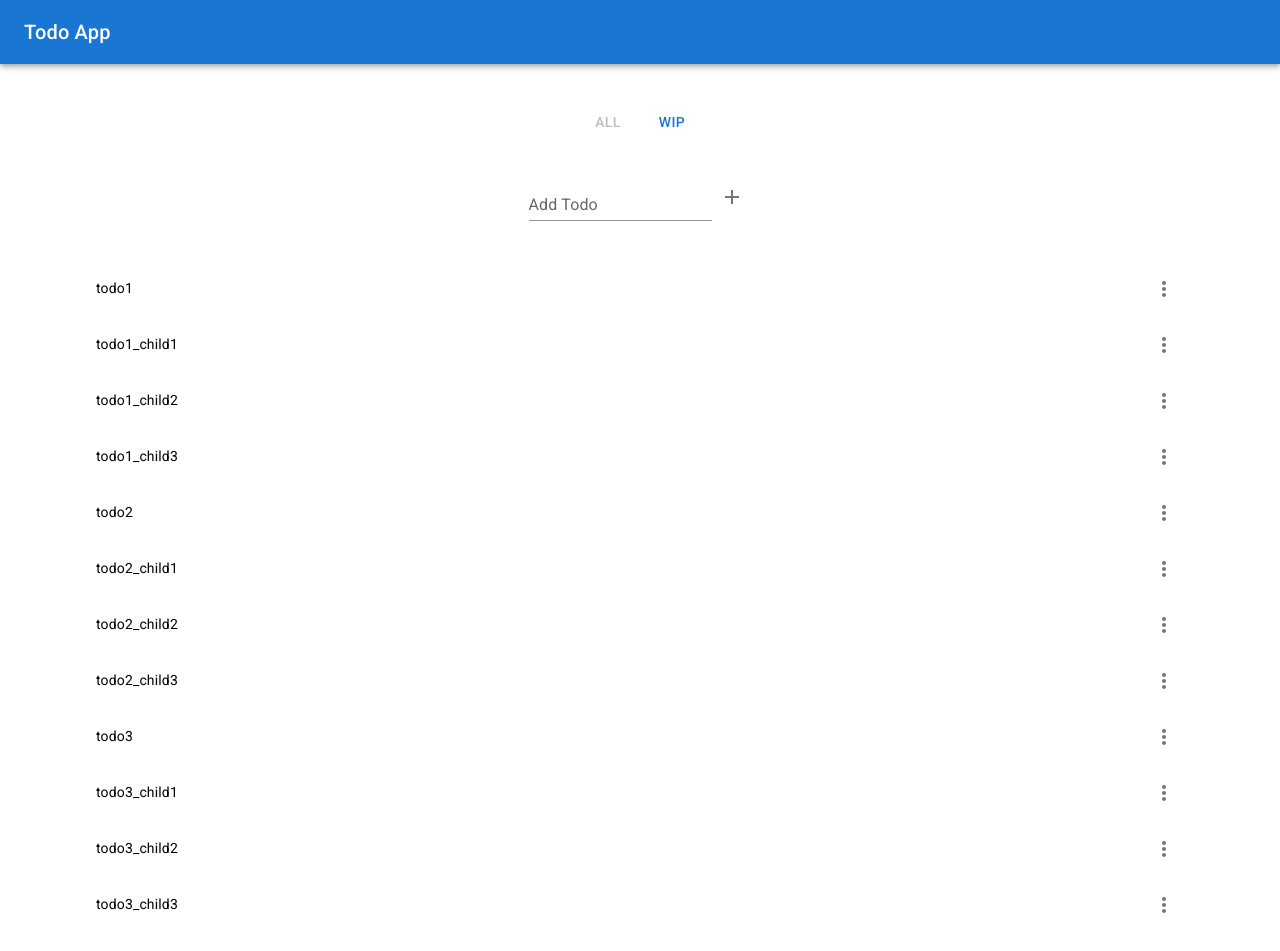
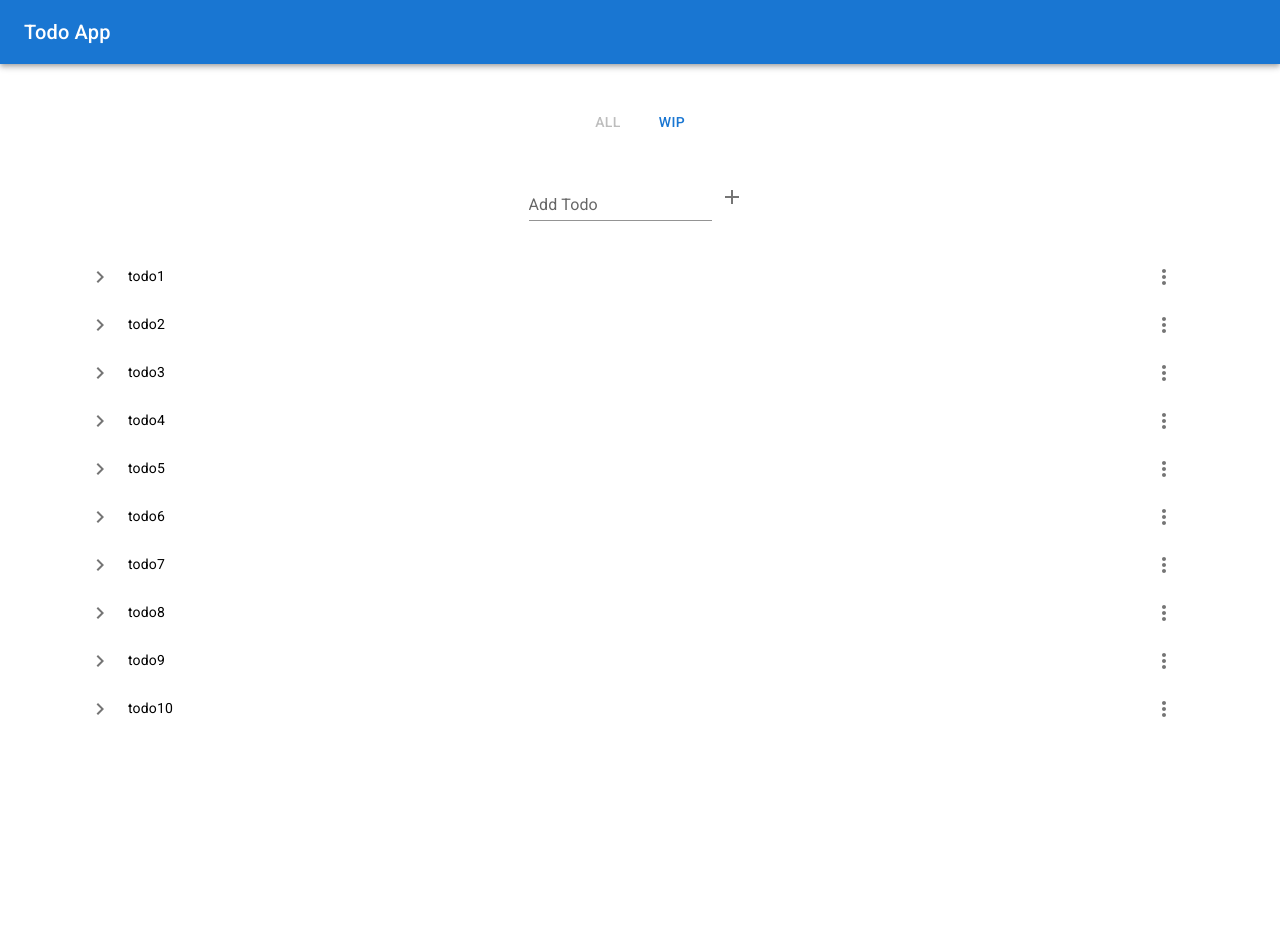
Before and after one commit to suehiro24/nextjs-todo, a Next.js app: page / in a window 1280 px wide. Shown: the top 951 px of the page. After the commit the page ends 800 px from the top, so only its background shows below. Built offline with nearby package versions, Linux system fonts and the light colour scheme.

Commit message:
feat: Make showable child todos in TodoList

```diff
--- /dev/null
+++ b/components/ExpandMoreIconButton.tsx
@@ -0,0 +1,29 @@
+import { IconButton, IconButtonProps, styled } from '@mui/material'
+import ExpandMoreIcon from '@mui/icons-material/ExpandMore'
+
+const ExpandMore = styled(
+  (
+    props: IconButtonProps & {
+      expand: boolean
+      roteteBefore?: number
+      roteteAfter?: number
+    }
+  ) => {
+    const { expand, ...other } = props
+    return (
+      <IconButton {...other}>
+        <ExpandMoreIcon />
+      </IconButton>
+    )
+  }
+)(({ theme, expand, roteteBefore = -90, roteteAfter = 0 }) => ({
+  transform: !expand
+    ? `rotate(${roteteBefore}deg)`
+    : `rotate(${roteteAfter}deg)`,
+  marginLeft: 'auto',
+  transition: theme?.transitions?.create('transform', {
+    duration: theme.transitions.duration.shortest,
+  }),
+}))
+
+export default ExpandMore
--- a/components/TodoList.tsx
+++ b/components/TodoList.tsx
@@ -1,4 +1,5 @@
 import {
+  Collapse,
   IconButton,
   List,
   ListItem,
@@ -7,7 +8,9 @@ import {
   ListItemText,
 } from '@mui/material'
 import Todo from 'data/Todo'
-import { useState } from 'react'
+import TodosService from 'data/TodosService'
+import { useCallback, useState } from 'react'
+import ExpandMore from './ExpandMoreIconButton'
 import TodoListItemMenu from './TodoListItemMenu'
 
 export type todoListMenuHandler = (todo: Todo, index: number) => void
@@ -17,46 +20,121 @@ export const TodoList = ({
   onWip,
   onModify,
   onDelete,
+  parent,
 }: {
   todos: Todo[]
   onWip: todoListMenuHandler
   onModify: todoListMenuHandler
   onDelete: todoListMenuHandler
+  parent?: Todo
 }) => {
   const [anchorEl, setAnchorEl] = useState<null | HTMLElement>(null)
-  const [menuOpenIndex, setMenuOpenIndex] = useState<null | number>(null)
+  const [menuOpenTodo, setMenuOpenTodo] = useState<Todo | null>(null)
 
   const handleOpenMenu =
-    (index: number) => (event: React.MouseEvent<HTMLElement>) => {
+    (todo: Todo) => (event: React.MouseEvent<HTMLElement>) => {
       setAnchorEl(event.currentTarget)
-      setMenuOpenIndex(index)
+      setMenuOpenTodo(todo)
     }
 
-  const handleCloseMenu = () => {
+  const handleCloseMenu = (todo: Todo) => () => {
     setAnchorEl(null)
-    setMenuOpenIndex(null)
+    setMenuOpenTodo(null)
   }
 
+  const isMenuOpenTodo = useCallback(
+    (todo: Todo) => {
+      return menuOpenTodo?.uuid === todo.uuid
+    },
+    [menuOpenTodo]
+  )
+
+  const [expandedTodos, setExpandedTodos] = useState<Todo[]>([])
+
+  const handleExpandClick = (todo: Todo) => () => {
+    const newExpandedTodos = isExpandedTodo(todo)
+      ? expandedTodos.filter(expTodo => expTodo.uuid !== todo.uuid)
+      : [...expandedTodos, todo]
+    setExpandedTodos(newExpandedTodos)
+  }
+
+  const isExpandedTodo = useCallback(
+    (todo: Todo) => {
+      return !!expandedTodos.find(expTodo => expTodo.uuid === todo.uuid)
+    },
+    [expandedTodos]
+  )
+
+  const expandedTodoChildren = useCallback(
+    (todo: Todo) => {
+      const target = expandedTodos.find(expTodo => expTodo.uuid === todo.uuid)
+      return target ? TodosService.getChildren(todos, target) : []
+    },
+    [todos, expandedTodos]
+  )
+
+  const hasChildren = useCallback(
+    (todo: Todo) => TodosService.getChildren(todos, todo).length > 0,
+    [todos]
+  )
+
   return (
-    <List>
+    <List disablePadding>
       {todos.map((todo, index) => {
         return (
-          <ListItem key={todo.uuid}>
-            <ListItemButton onClick={() => onModify(todo, index)} dense>
+          <div key={todo.uuid}>
+            {/* Parents */}
+            {todo.parentUuid === parent?.uuid ? (
+              <ListItem dense>
+                <ExpandMore
+                  disabled={!hasChildren(todo)}
+                  expand={isExpandedTodo(todo)}
+                  onClick={handleExpandClick(todo)}
+                  aria-expanded={isExpandedTodo(todo)}
+                  aria-label="show more"
+                />
+
+                <ListItemButton
+                  sx={{ pl: 1 }}
+                  onClick={
+                    hasChildren(todo)
+                      ? handleExpandClick(todo)
+                      : () => onModify(todo, index)
+                  }
+                >
                   <ListItemText primary={todo.name} />
                 </ListItemButton>
+
                 <ListItemIcon>
                   <TodoListItemMenu
-                open={menuOpenIndex === index}
+                    open={isMenuOpenTodo(todo)}
                     anchorEl={anchorEl}
-                onOpenMenu={handleOpenMenu(index)}
-                onCloseMenu={handleCloseMenu}
+                    onOpenMenu={handleOpenMenu(todo)}
+                    onCloseMenu={handleCloseMenu(todo)}
                     onWip={() => onWip(todo, index)}
                     onModify={() => onModify(todo, index)}
                     onDelete={() => onDelete(todo, index)}
                   ></TodoListItemMenu>
                 </ListItemIcon>
               </ListItem>
+            ) : null}
+
+            {/* Children */}
+            <Collapse
+              sx={{ ml: 1 }}
+              in={isExpandedTodo(todo)}
+              timeout={0}
+              unmountOnExit
+            >
+              <TodoList
+                todos={expandedTodoChildren(todo)}
+                onWip={onWip}
+                onModify={onModify}
+                onDelete={onDelete}
+                parent={todo}
+              />
+            </Collapse>
+          </div>
         )
       })}
     </List>
```
Lines whose indentation alone changed are shown as unchanged.
